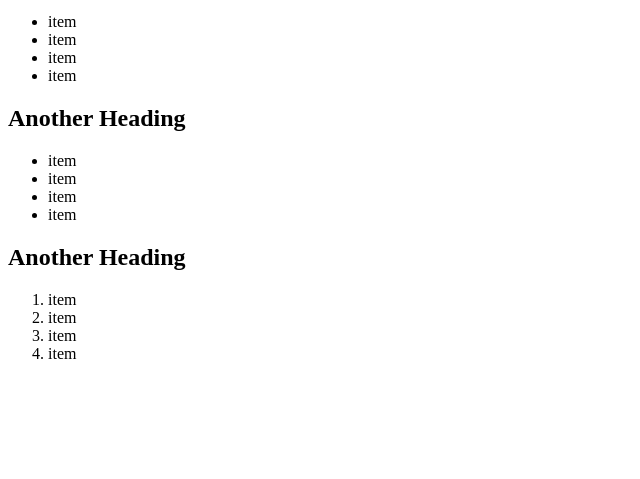
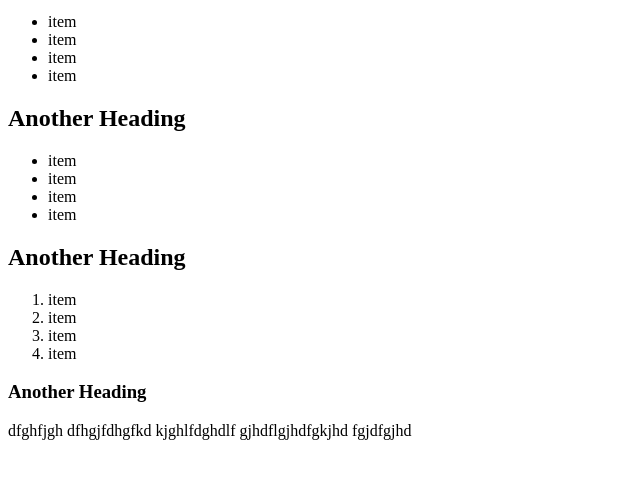
Before and after one commit to louylou/wsd, a plain HTML site: page index.html in a window 1280 px wide. Shown: the part 101-580 px from the top of the page, without its empty margins (0-640 px from the left). Drawn offline with Linux system fonts and the light colour scheme.

Commit message:
added more content

```diff
--- a/index.html
+++ b/index.html
@@ -29,5 +29,7 @@
 	<li>item</li>
 	<li>item</li>
 </ol>
+<h3>Another Heading</h3>
+<p> dfghfjgh dfhgjfdhgfkd kjghlfdghdlf gjhdflgjhdfgkjhd fgjdfgjhd </p>
 </body>
 </html>
```
